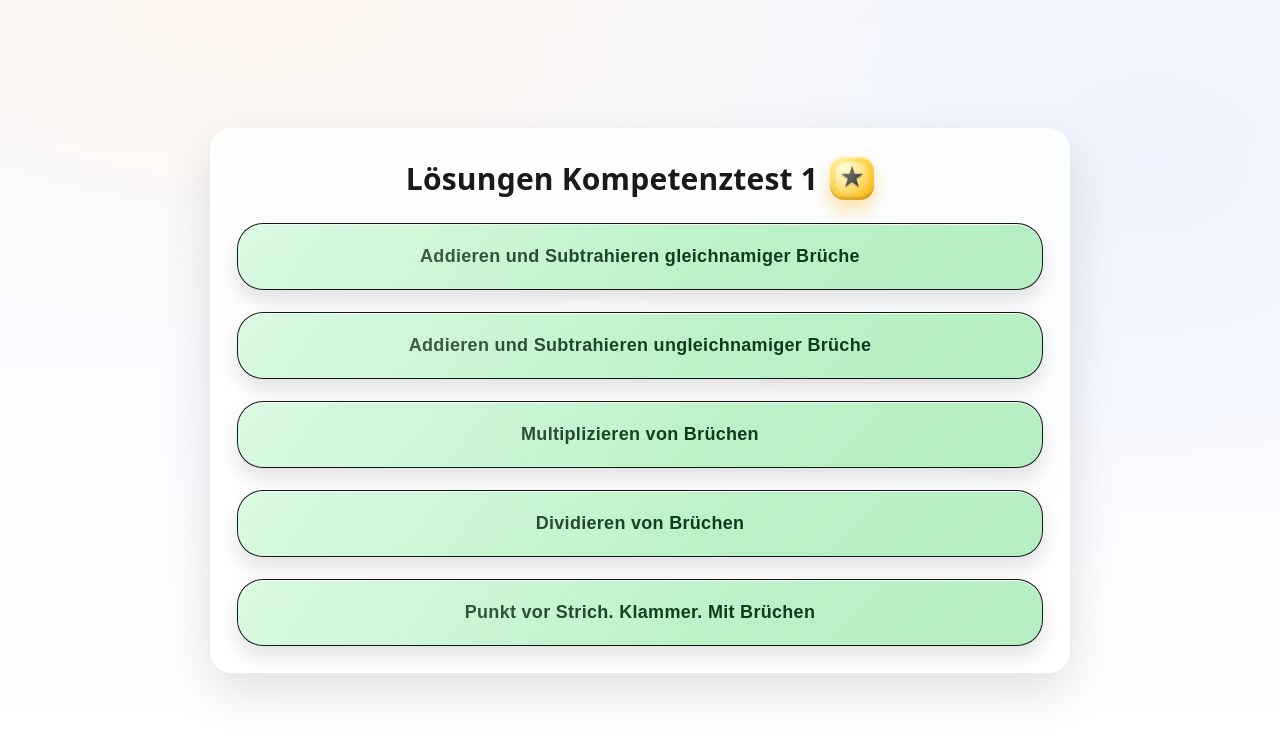
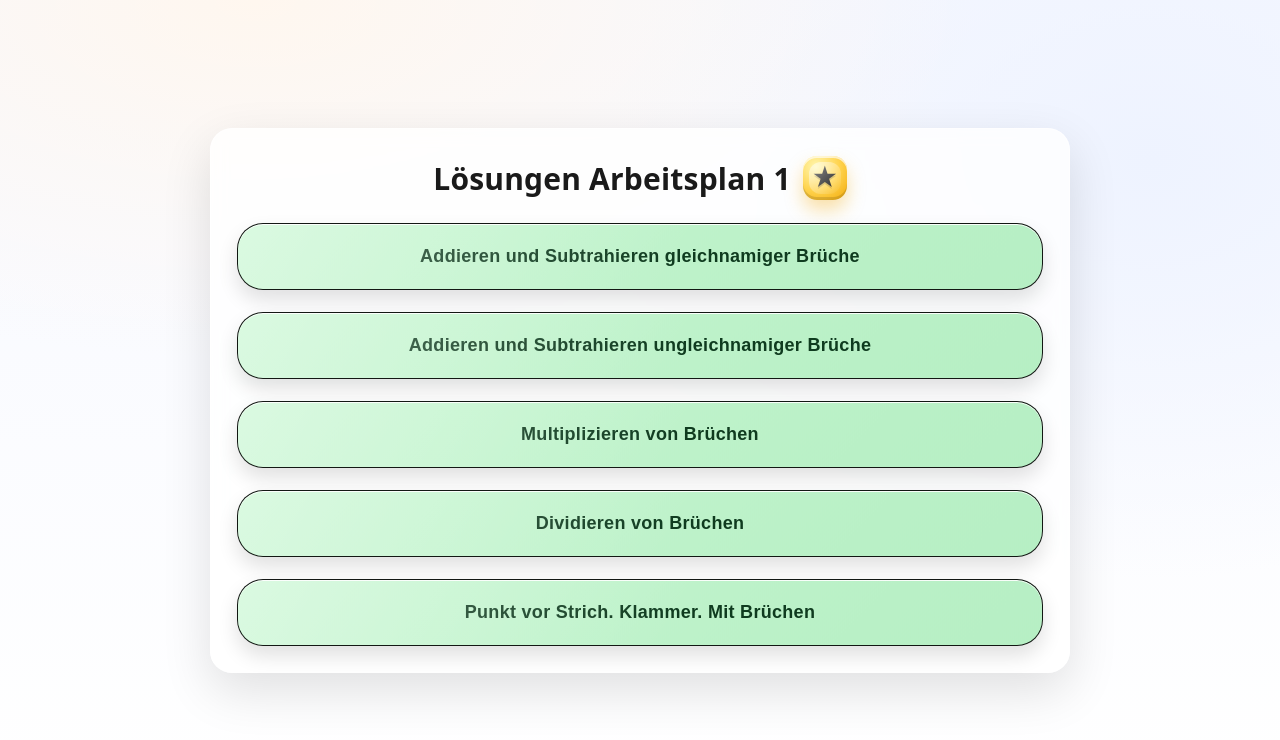
Before and after one commit to igs-kandel/Kompetenztest1, a plain HTML site: page index.html in a window 1280 px wide. Drawn offline with Linux system fonts and the light colour scheme.

Commit message:
Update index.html

```diff
--- a/index.html
+++ b/index.html
@@ -3,7 +3,7 @@
 <head>
   <meta charset="UTF-8" />
   <meta name="viewport" content="width=device-width, initial-scale=1.0" />
-  <title>Lösungen Kompetenztest 1</title>
+  <title>Lösungen Arbeitsplan 1</title>
   <style>
     :root{
       --bg1:#f6f8ff;
@@ -235,11 +235,11 @@
   </style>
 </head>
 <body>
-  <div class="app" role="application" aria-label="Lösungen Kompetenztest 1">
+  <div class="app" role="application" aria-label="Lösungen Arbeitsplan 1">
     <!-- START VIEW -->
     <section id="view-home" class="view active" aria-labelledby="title">
       <header>
-        <h1 id="title">Lösungen Kompetenztest 1</h1>
+        <h1 id="title">Lösungen Arbeitsplan 1</h1>
         <div class="star" aria-hidden="true"><span>★</span></div>
       </header>
 
```
